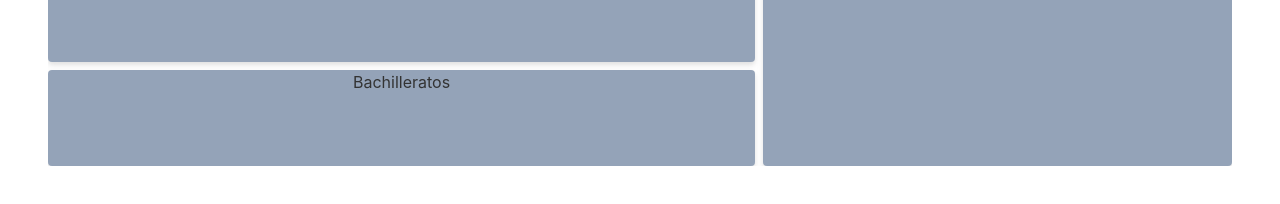
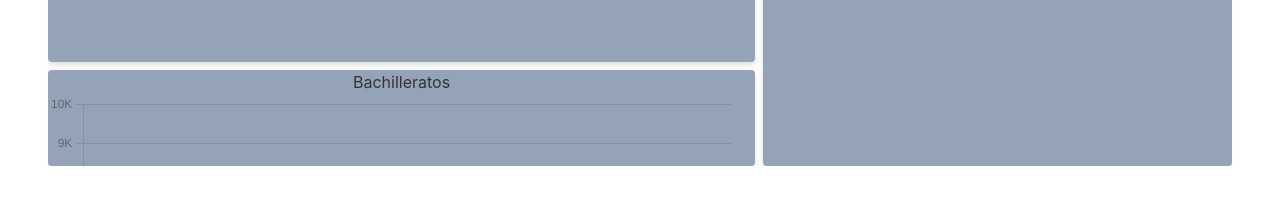
Before and after one commit to livorz/acs, a React (Create React App) app: page / in a window 1280 px wide. Shown: the part 186-390 px from the top of the page. Built offline with nearby package versions, Linux system fonts and the light colour scheme.

Commit message:
Second Desktop Commit 9282022

```diff
--- a/src/components/dashboard/Dashboard.jsx
+++ b/src/components/dashboard/Dashboard.jsx
@@ -6,6 +6,7 @@ import {Chart as ChartJS,
 //Components
 import StudentInfo from "./StudentInfo";
 import TSUPromChart from "./TSUProm";
+import HighschoolsChart from "./Highschools";
 //Data
 import {UserData} from "./Data";
 //Styles
@@ -45,7 +46,11 @@ import "../dashboard/DashboardStyle.css";
 			<div className="box row-start-1 row-end-1 col-end-auto">Promedio Ing</div>
 			<div className="box row-start-2 row-end-4 col-start-1 col-end-4">Vive con & Ingresos Familiares</div>
 			<div className="box row-start-2 row-end-6 col-start-4 col-end-6">Trabajo Razon & Trabajo Relacionado</div>
-			<div className="box row-start-4 row-end-6 col-start-1 col-end-4">Bachilleratos</div>
+			<div className="box row-start-4 row-end-6 col-start-1 col-end-4">Bachilleratos
+
+				<HighschoolsChart/>
+
+			</div>
 		</div>
     );
 
--- /dev/null
+++ b/src/components/dashboard/Highschools.jsx
@@ -0,0 +1,56 @@
+import { Line } from 'react-chartjs-2';
+import {
+    Chart as ChartJS,
+    LinearScale,
+    CategoryScale,
+    PointElement,
+    LineElement,
+  } from 'chart.js';
+
+  ChartJS.register(
+    LineElement,
+    CategoryScale,
+    LinearScale,
+    PointElement,
+  )
+
+  function HighschoolsChart () {
+    const data = {
+        labels: ["May 12", "May 13", "May 14", "May 15"],
+        datasets: [{
+          data: [5,3,4,1],
+          backgroundColor: 'cyan',
+          borderColor: 'cyan',
+          pointBordercolor: 'cyan',
+          pointBorderWith: 4,
+          tension: 0.5,
+        }]
+      };
+        const options = {
+          plugins: {
+            legend: false,
+          },
+          scales: {
+            x:{
+              grid:{
+                display: false,
+              }
+            },
+            y:{
+              min: 2,
+              max: 10,
+              ticks:{
+                setSize: 2,
+                callback: (value) => value + 'K'
+              },
+            }
+          }
+        };
+        return(
+            <div style = {{width: '100%', height: '10%', marginLeft:'0px'}}>
+                <Line data={data} options={options}/>
+            </div>
+        );
+  }
+
+  export default HighschoolsChart;
```
